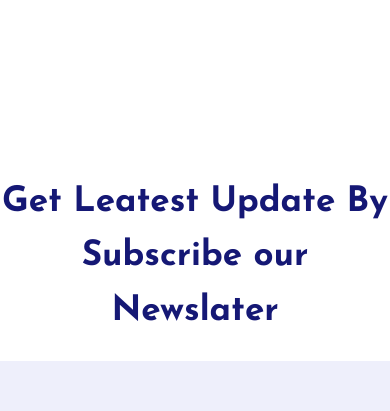
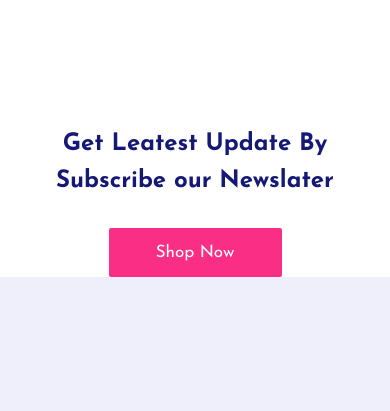
Before and after one commit to alaa452/hekto_Alaa, a plain HTML site: page index.html in a window 390 px wide. Shown: the part 1840-2251 px from the top of the page. Drawn offline with Linux system fonts and the light colour scheme.

Commit message:
Update project

```diff
--- a/assets/css/main.css
+++ b/assets/css/main.css
@@ -377,6 +377,21 @@ a:hover {
     border-radius: 2px;
 }
 
+@media screen and (min-width: 0px) and (max-width: 768px) {
+    .hero-section {
+        height: 300px;
+        margin-top: 150px;
+    }
+
+    .text-hero-section {
+        width: 90%;
+        height: auto;
+    }
+
+    .text-hero-section h1 {
+        font-size: 24px;
+    }
+}
 /*end hero section*/
 /*start product section*/
 .Featured-Products {
```
